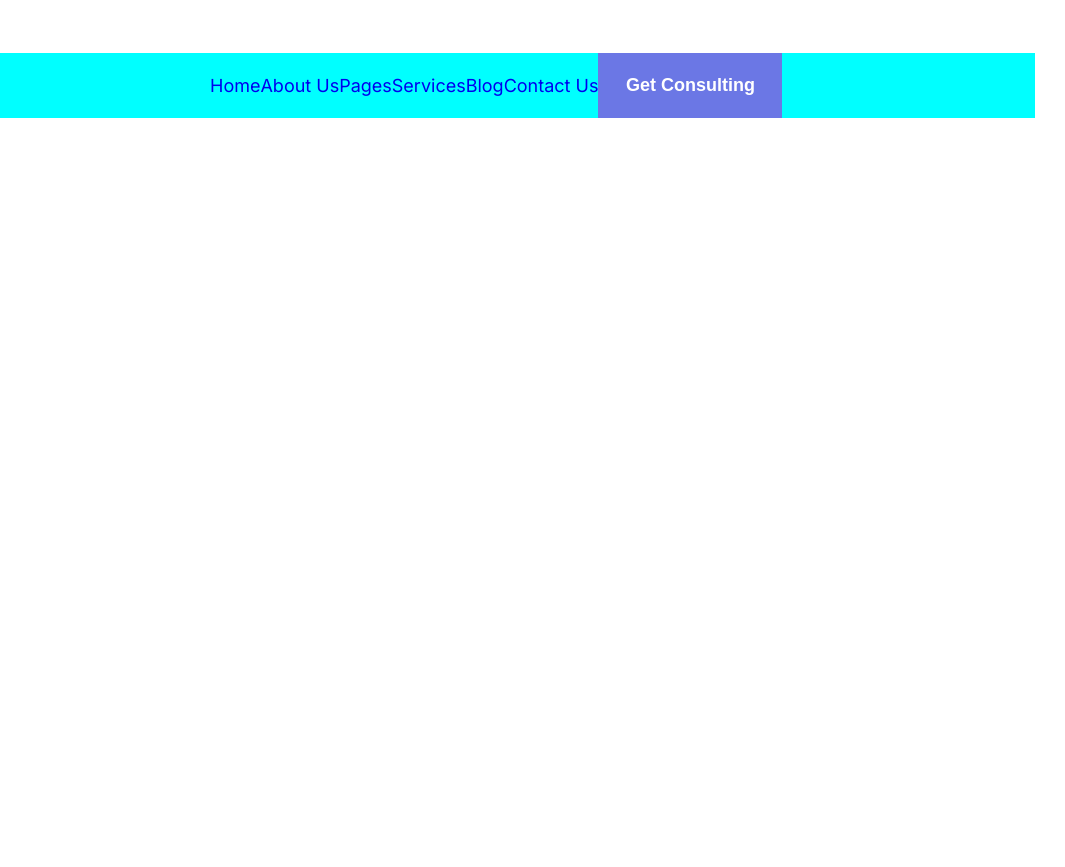
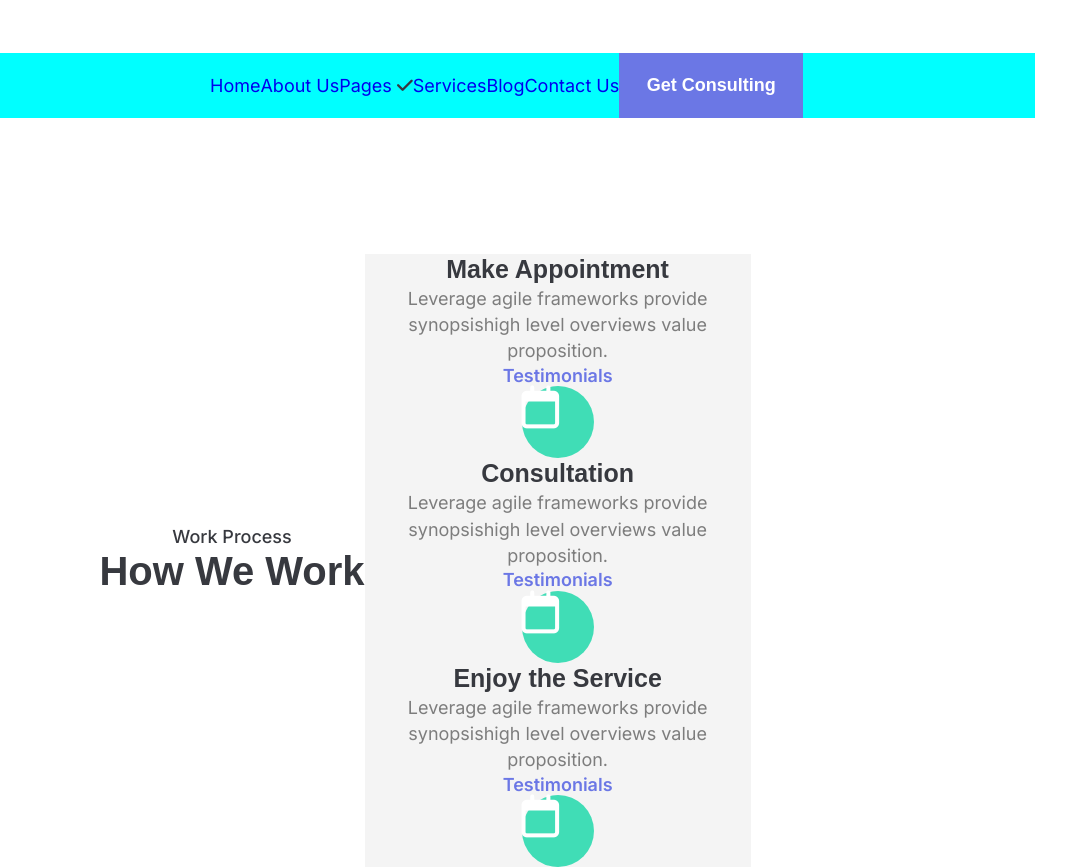
Before and after one commit to lamazoshvilil/lesson6-209, a plain HTML site: page index.html in a window 1280 px wide. Shown: the full height of the page, 215-1280 px from the left. Before the commit the page ends 800 px from the top, so only its background shows below. Drawn offline with Linux system fonts and the light colour scheme.

Commit message:
add icon

```diff
--- a/css/style.css
+++ b/css/style.css
@@ -61,3 +61,88 @@
      justify-content: center;
      align-items: center;
 }
+.main-div {
+     display: flex;
+     justify-content: center;
+     align-items: center;
+     margin-top: 136px;
+}
+.title-div {
+     /* width: 283px; */
+     /* display: flex; */
+     /* justify-content: center; */
+     /* align-items: center; */
+     text-align: center;
+}
+.work {
+     font-size: 18px;
+     color: #37393F;
+     line-height: 21.78px;
+     font-family: "Inter", sans-serif;
+     font-optical-sizing: auto;
+     font-weight: 500;
+     font-style: normal;
+     font-variation-settings:
+       "slnt" 0;
+}
+.how {
+     font-size: 40px;
+     color: #37393F;
+     line-height: 48.4px;
+     font-family: "Poppins", sans-serif;
+     font-weight: 700;
+     font-style: normal;
+}
+.div-div {
+     background-color: #F4F4F4;
+     width: 386px;
+     /* display: flex;  */
+}
+.name {
+     font-size: 25px;
+     color: #37393F;
+     font-family: "Poppins", sans-serif;
+     font-weight: 600;
+     font-style: normal;
+     line-height: 31.75px;
+     text-align: center;
+}
+.about {
+     font-size: 18px;
+     color: #7D7D7D;
+     line-height: 26.31px;
+     text-align: center;
+     font-family: "Inter", sans-serif;
+     font-optical-sizing: auto;
+     font-weight: 400;
+     font-style: normal;
+     font-variation-settings:
+       "slnt" 0;
+}
+.about-icon {
+     color: #6B77E5;
+     font-size: 18px;
+     line-height: 21.78px;
+     text-align: center;
+     font-family: "Inter", sans-serif;
+     font-optical-sizing: auto;
+     font-weight: 600;
+     font-style: normal;
+     font-variation-settings:
+            "slnt" 0
+}
+.icon-div {
+     display: flex;
+     justify-content: center;
+     /* align-items: center; */
+}
+.fa-calendar {
+     background-color: #40DDB6;
+     color: #FFFFFF;
+     font-size: 43px;
+     width: 72px;
+     height: 72px;
+     border-radius: 100px;
+     /* justify-content: center; */
+     align-items: center;
+}
--- a/index.html
+++ b/index.html
@@ -9,6 +9,7 @@
      <link rel="preconnect" href="https://fonts.googleapis.com">
      <link rel="preconnect" href="https://fonts.gstatic.com" crossorigin>
      <link href="https://fonts.googleapis.com/css2?family=Inter:wght@100..900&display=swap" rel="stylesheet">
+     <link rel="stylesheet" href="https://cdnjs.cloudflare.com/ajax/libs/font-awesome/6.5.2/css/all.min.css">
 </head>
 <body>
      <header class="header">
@@ -22,7 +23,8 @@
                          <ul class="nav-ul">
                               <li class="nav-li"><a href="index.html">Home</a></li>
                               <li class="nav-li"><a href="#">About Us</a></li>
-                              <li class="nav-li"><a href="#">Pages</a></li>
+                              <li class="nav-li"><a href="#">Pages</a>
+                               <i class="fa-solid fa-check"></i></li>
                               <li class="nav-li"><a href="#">Services</a></li>
                               <li class="nav-li"><a href="#">Blog</a></li>
                               <li class="nav-li"><a href="#">Contact Us</a></li>
@@ -33,7 +35,40 @@
           </div>
      </header>
      <body>
-
+          <section>
+               <div class="main-div">
+                    <div class="title-div">
+                         <h3 class="work">Work Process</h3>
+                         <h2 class="how">How We Work</h2>
+                    </div>
+                    <div>
+                         <div class="div-div">
+                              <h2 class="name">Make Appointment</h2>
+                              <h3 class="about">Leverage agile frameworks provide synopsishigh level overviews value proposition. </h3>
+                              <h4 class="about-icon">Testimonials</h4>
+                                   <div class="icon-div">
+                                        <i class="fa-regular fa-calendar"></i>
+                                   </div>
+                         </div>
+                         <div class="div-div">
+                              <h2 class="name">Consultation</h2>
+                              <h3 class="about">Leverage agile frameworks provide synopsishigh level overviews value proposition. </h3>
+                              <h4 class="about-icon">Testimonials</h4>
+                                   <div class="icon-div">
+                                        <i class="fa-regular fa-calendar"></i>
+                                   </div>
+                         </div>
+                         <div class="div-div">
+                              <h2 class="name">Enjoy the Service</h2>
+                              <h3 class="about">Leverage agile frameworks provide synopsishigh level overviews value proposition. </h3>
+                              <h4 class="about-icon">Testimonials</h4>
+                                   <div class="icon-div">
+                                        <i class="fa-regular fa-calendar"></i>
+                                   </div>
+                         </div>
+                    </div>
+               </div>
+          </section>
      </body>
 </body>
 </html>
```
